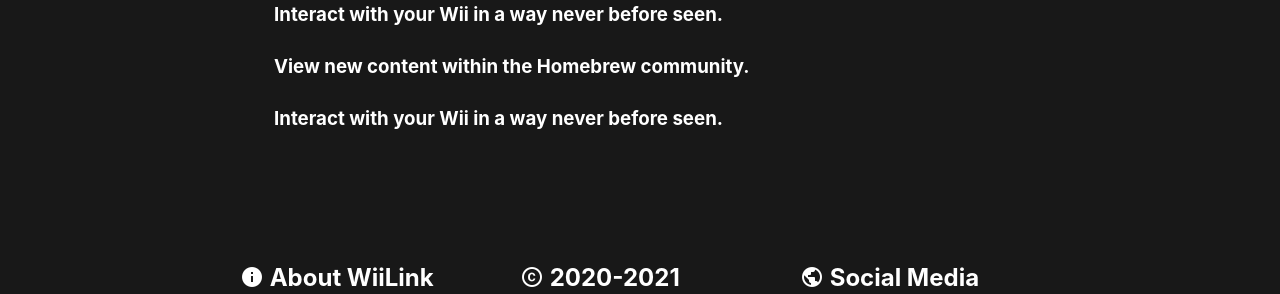
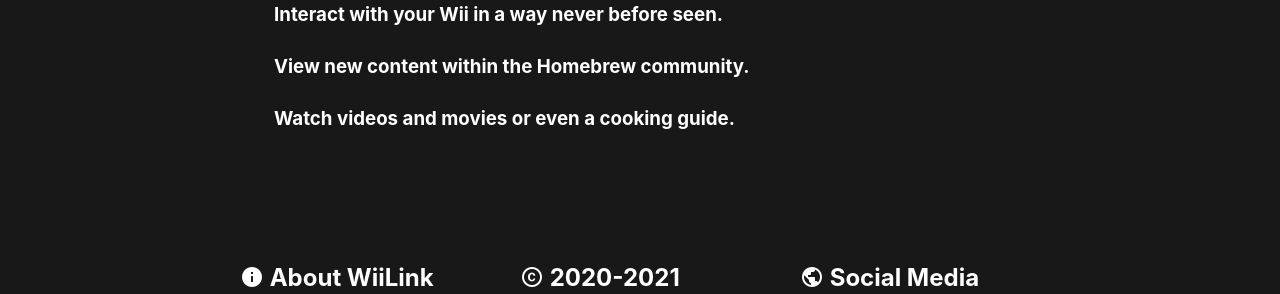
Before and after one commit to WiiLink24/WiiLink24.github.io, a Jekyll site: the page built from services/wii-room.html, in a window 1280 px wide. Shown: the part 526-820 px from the top of the page. Built offline with Jekyll 4.4.1, drawn with Linux system fonts in a browser that asks for light colours.

Commit message:
removed dupe

```diff
--- a/services/wii-room.html
+++ b/services/wii-room.html
@@ -11,5 +11,5 @@
 <div class="section">
   <h3>Interact with your Wii in a way never before seen.</h3>
   <h3>View new content within the Homebrew community.</h3>
-  <h3>Interact with your Wii in a way never before seen.</h3>
+  <h3>Watch videos and movies or even a cooking guide.</h3>
 </div>
```
